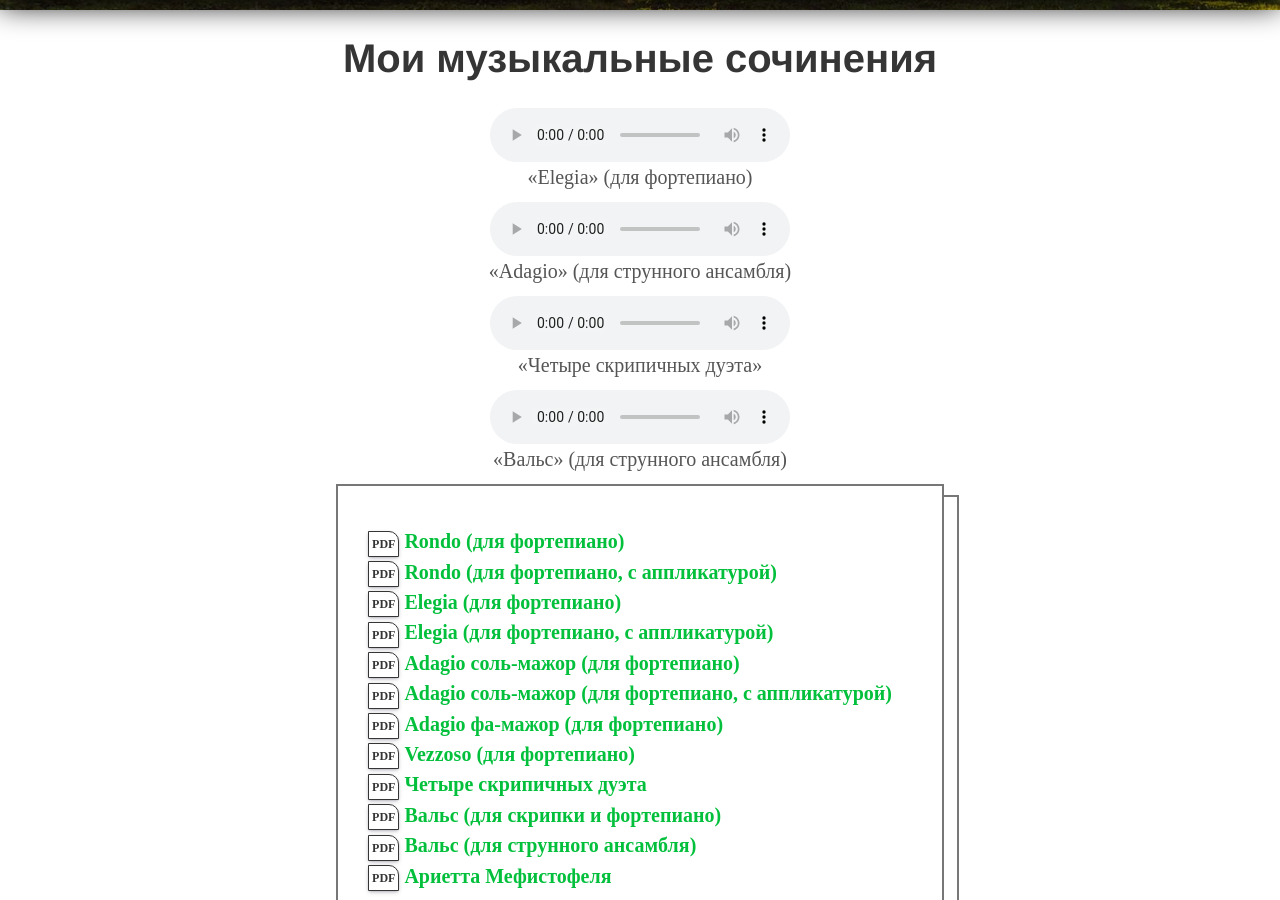
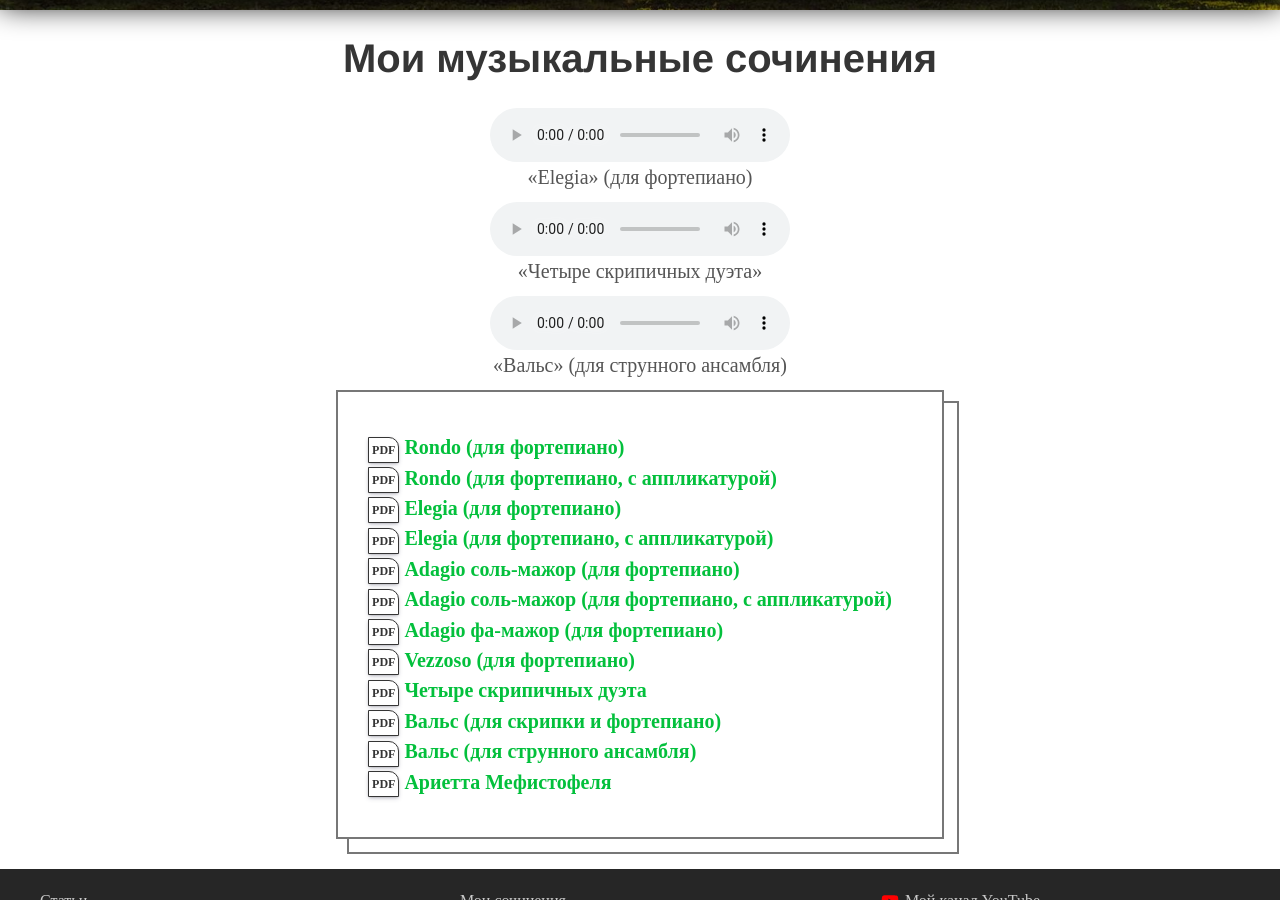
Before and after one commit to postolny/postolny.github.io, a Jekyll site: the page built from _pages/musica.html, in a window 1280 px wide and 900 px high, scrolled down 388 px. Built offline with Jekyll 4.4.1, drawn with Linux system fonts in a browser that asks for light colours.

Commit message:
Update audio.yml

```diff
--- a/_data/audio.yml
+++ b/_data/audio.yml
@@ -1,8 +1,5 @@
 - nome: «Elegia» (для фортепиано)
   mp3: elegia.mp3
-
-- nome: «Adagio» (для струнного ансамбля)
-  mp3: adagio.mp3
 
 - nome: «Четыре скрипичных дуэта»
   mp3: duetti.mp3
```
